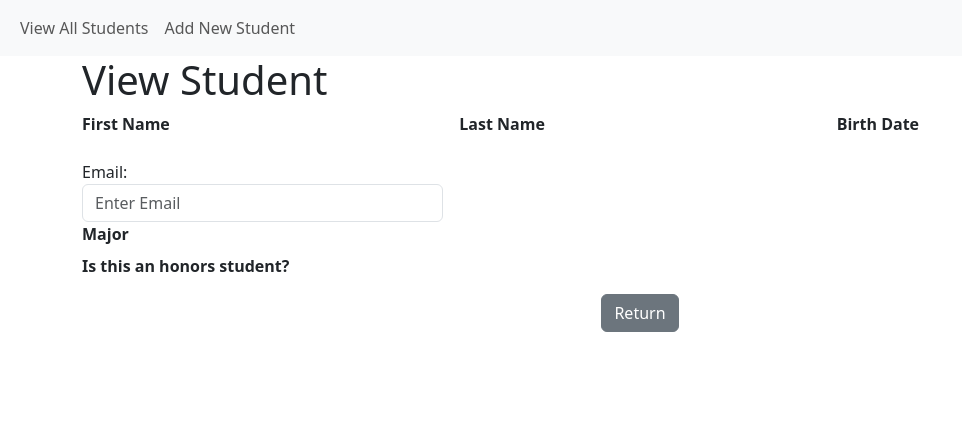
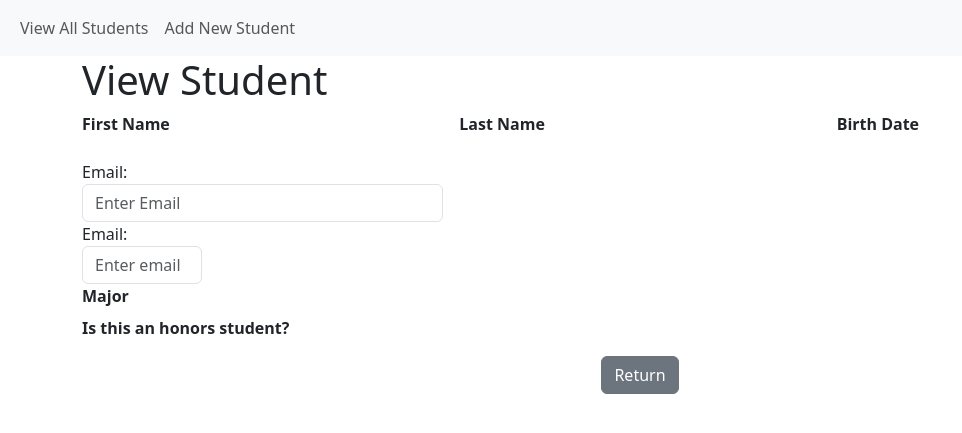
Before and after one commit to Mbush1x/helloWorld, a Flask app: template templates/student_entry.html in a window 1280 px wide. Shown: the top 433 px of the page, without its empty margins (0-962 px from the left). Run offline with Flask 3, Linux system fonts and the light colour scheme; the template is opened without the code that fills it, so the values that code supplies are empty.

Commit message:
added email input field into the form to add a new student email.

```diff
--- a/templates/student_entry.html
+++ b/templates/student_entry.html
@@ -54,6 +54,12 @@
   <div class="col-md-4">
     <label for="email">Email:</label>
     <input type="email" class="form-control" id="email" name="email" maxlength="100" placeholder="Enter Email" value="{{ student.email }}">
+
+  <div class="col-md-4">
+    <label for="email">Email:</label>
+    <input type="email" class="form-control" id="email" name="email" maxlength="100" placeholder="Enter email">
+  </div>
+
   <div class="col-md-4">
     <label for="major_id" class="form-label"><strong>Major</strong></label>
     {% if action and action in ['create', 'update'] %}
```
